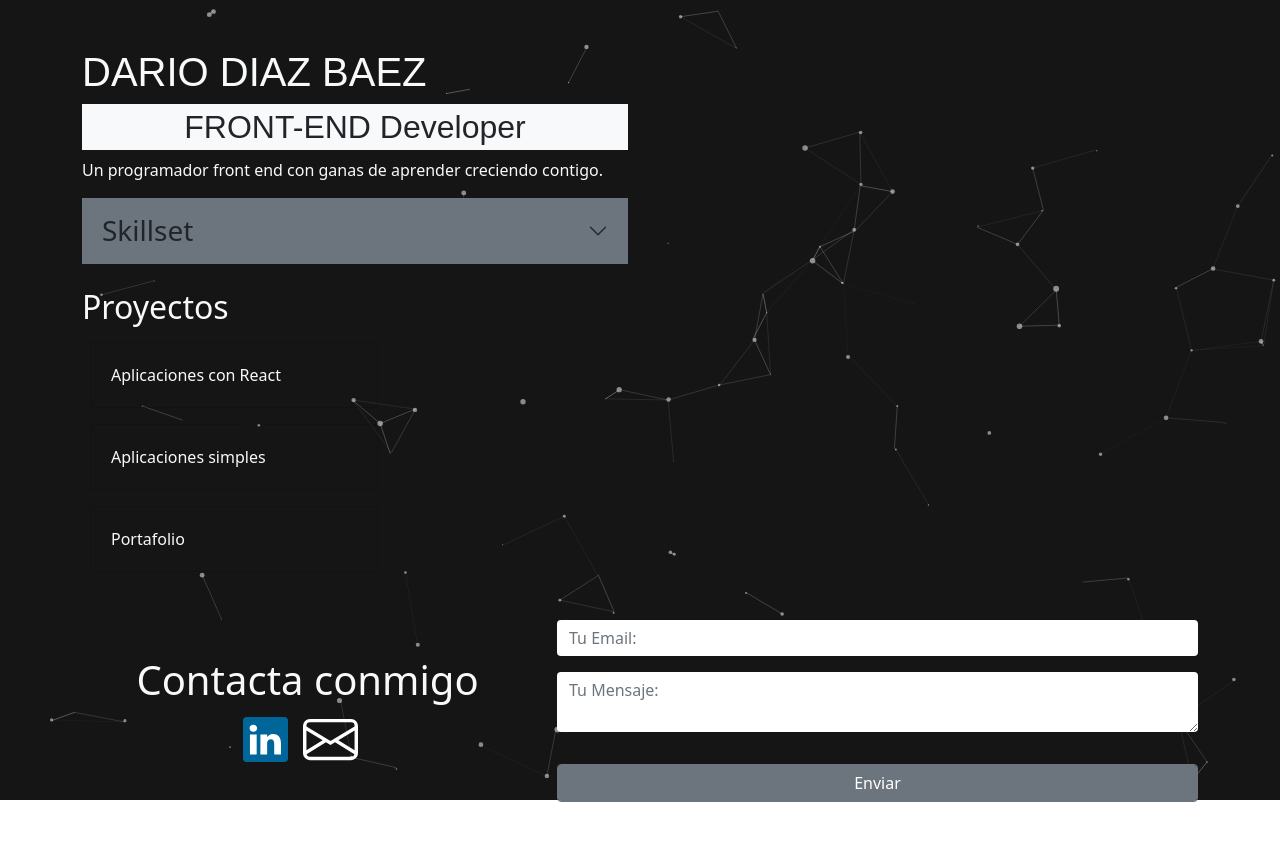
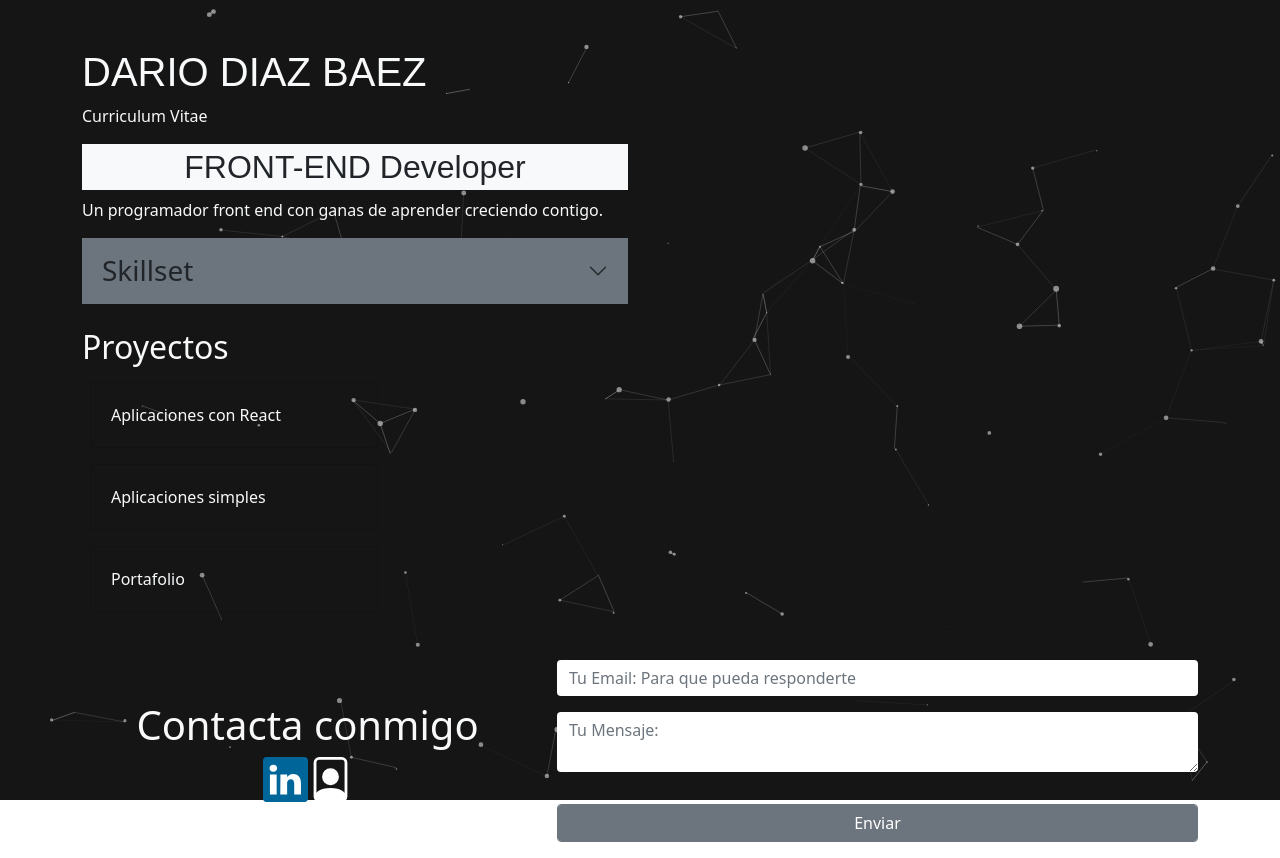
Before and after one commit to DarioDiazBaez/Portfolio, a React (Create React App) app: page /#/ in a window 1280 px wide. Before the commit the page ends 818 px from the top, so only its background shows below. Built offline with nearby package versions, Linux system fonts and the light colour scheme; a web font is replaced by a local one.

Commit message:
links agregados

```diff
--- a/src/pages/HomePage.jsx
+++ b/src/pages/HomePage.jsx
@@ -17,7 +17,12 @@ export default function HomePage() {
     <div className="container pt-5" >
       <div className="row">
         <div className="col-md-6">
-          <h1 className="text-light letras">DARIO DIAZ BAEZ</h1>
+          <div className="">
+            <h1 className="text-light letras">DARIO DIAZ BAEZ</h1>
+            <a href="https://drive.google.com/file/d/1jZeIzSslxp_vVD-MFeX2G-lxaNjaEcEH/view?usp=sharing" target="_blank" style={{textDecoration:"none"}} className="text-light">
+              <p>Curriculum Vitae</p>
+            </a>
+          </div>
           <h2 className="py-1 px-1 bg-light text-center letras">FRONT-END Developer</h2>
           <p className="text-light text-break ">Un programador front end con ganas de aprender creciendo contigo.</p>
 {/*Accordion--------------------------------*/}
@@ -88,17 +93,20 @@ export default function HomePage() {
             <div className="col-12 col-md-5">
               <h1 className="text-light text-center d-block ">Contacta conmigo</h1>
               <div className="d-flex justify-content-center align-items-center">
-                <a href="https://developer.mozilla.org/es/docs/Web/HTML/Element/a" target="_blank" className="d-inline-block">
+                <a href="https://www.linkedin.com/in/dario-diaz-baez-a4a348229/" target="_blank" className="d-inline-block">
                   <img src={linkedin} width="45px"/>
                 </a>
-                <svg xmlns="http://www.w3.org/2000/svg" width="85" height="55" fill="white" className="bi bi-envelope-paper-heart d-inline-block" viewBox="0 0 16 16">
-                  <path d="M0 4a2 2 0 0 1 2-2h12a2 2 0 0 1 2 2v8a2 2 0 0 1-2 2H2a2 2 0 0 1-2-2V4Zm2-1a1 1 0 0 0-1 1v.217l7 4.2 7-4.2V4a1 1 0 0 0-1-1H2Zm13 2.383-4.708 2.825L15 11.105V5.383Zm-.034 6.876-5.64-3.471L8 9.583l-1.326-.795-5.64 3.47A1 1 0 0 0 2 13h12a1 1 0 0 0 .966-.741ZM1 11.105l4.708-2.897L1 5.383v5.722Z"/>
-                </svg>
+                <a href="https://drive.google.com/file/d/1jZeIzSslxp_vVD-MFeX2G-lxaNjaEcEH/view?usp=sharing" target="_blank" className="d-inline-block">
+                  <svg xmlns="http://www.w3.org/2000/svg" width="45" height="45" fill="white" class="bi bi-file-person" viewBox="0 0 16 16">
+                    <path d="M12 1a1 1 0 0 1 1 1v10.755S12 11 8 11s-5 1.755-5 1.755V2a1 1 0 0 1 1-1h8zM4 0a2 2 0 0 0-2 2v12a2 2 0 0 0 2 2h8a2 2 0 0 0 2-2V2a2 2 0 0 0-2-2H4z"/>
+                    <path d="M8 10a3 3 0 1 0 0-6 3 3 0 0 0 0 6z"/>
+                  </svg>
+                </a>
               </div>
             </div>
             <div className="col-12 col-md-7">
               <form action="https://formspree.io/f/moqrddkk" method="POST">
-                <input className="rounded border-0 form-control shadow-none my-3" required="" type="email" name="email" placeholder="Tu Email:" />
+                <input className="rounded border-0 form-control shadow-none my-3" required="" type="email" name="email" placeholder="Tu Email: Para que pueda responderte" />
                 <textarea className="rounded border-0 form-control shadow-none my-3" required="" name="message" placeholder="Tu Mensaje:"></textarea>
                 <button className="btn btn-secondary form-control my-3" type="submit">Enviar</button>
               </form>
```
